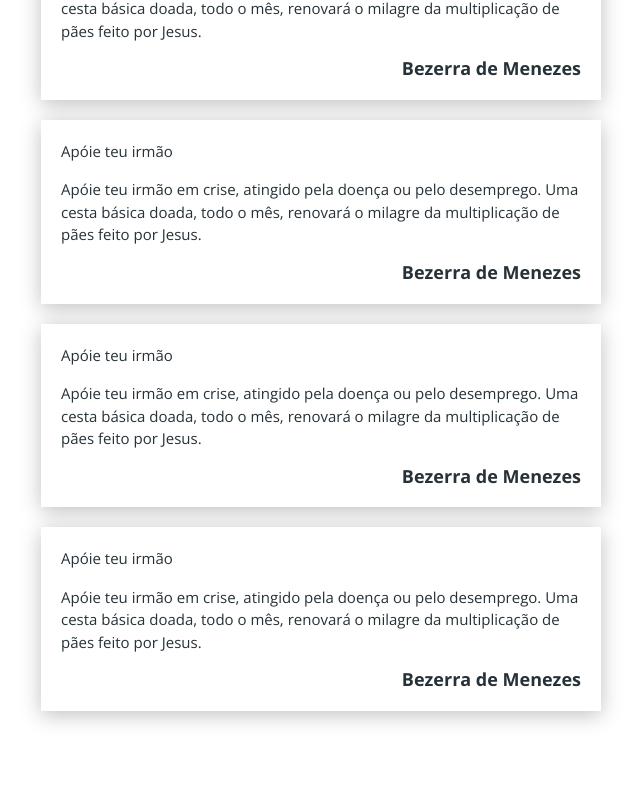
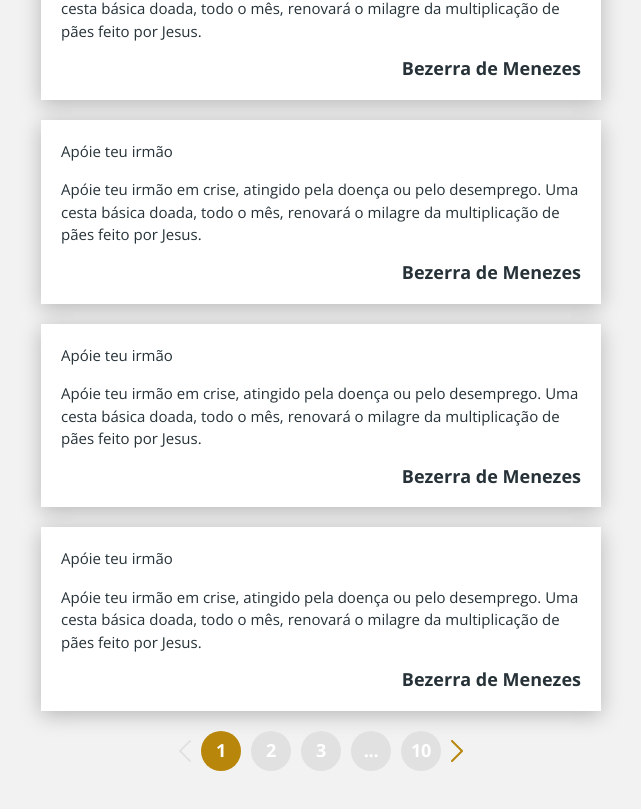
Before and after one commit to searadev/seara-frontend, a React (Create React App) app: page /message in a window 1280 px wide. Shown: the part 497-1306 px from the top of the page, without its empty margins (319-960 px from the left). Built offline with nearby package versions, Linux system fonts and the light colour scheme.

Commit message:
Pagination and Styles

```diff
--- a/src/assets/styles/custom.scss
+++ b/src/assets/styles/custom.scss
@@ -2,7 +2,7 @@
   'primary': #c7950d,
 );
 
-$body-bg: #FFF;
+$body-bg: #F2F2F2;
 $body-color: #263238;
 
 @import '~bootstrap/scss/bootstrap.scss';
--- /dev/null
+++ b/src/components/Pagination/index.tsx
@@ -0,0 +1,19 @@
+import { ReactComponent as ArrowIcon } from 'assets/images/arrow.svg';
+import './styles.css';
+
+const Pagination = () => {
+    return (
+        <div className="pagination-container">
+            <ArrowIcon className="arrow-previous arrow-inactive" />
+            <div className="pagination-item active">1</div>
+            <div className="pagination-item">2</div>
+            <div className="pagination-item">3</div>
+            <div className="pagination-item">...</div>
+            <div className="pagination-item">10</div>
+            <ArrowIcon className="arrow-next arrow-active" />
+        </div>
+
+    );
+}
+
+export default Pagination;
--- /dev/null
+++ b/src/components/Pagination/styles.css
@@ -0,0 +1,40 @@
+.pagination-container {
+    display: flex;
+    justify-content: center;
+    align-items: center;
+}
+
+.pagination-item {
+    width: 40px;
+    height: 40px;
+    border-radius: 50%;
+    background-color: #E1E1E1;
+    font-size: 18px;
+    font-weight: bold;
+    letter-spacing: -0.015em;
+    color: #FFF;
+    display: flex;
+    justify-content: center;
+    align-items: center;
+    margin-left: 10px;
+}
+
+.pagination-item.active {
+    background-color: #b8860b;
+}
+
+.arrow-previous {
+    transform: rotate(-180deg);
+}
+
+.arrow-next {
+    margin-left: 10px;
+}
+
+.arrow-inactive {
+    color: #E1E1E1;
+}
+
+.arrow-active {
+    color: #b8860b;
+}
--- a/src/pages/ClassesRoom/index.tsx
+++ b/src/pages/ClassesRoom/index.tsx
@@ -1,4 +1,5 @@
 import ClassCard from "components/ClassCard";
+import Pagination from "components/Pagination";
 import { Link } from "react-router-dom";
 import { ClassRoom } from "types/classroom";
 import './styles.css';
@@ -52,6 +53,9 @@
             </Link>
             </div>
           </div>
+          <div className="row">
+            <Pagination />
+          </div>
         </div>
     );
   };
--- a/src/pages/Lectures/index.tsx
+++ b/src/pages/Lectures/index.tsx
@@ -1,4 +1,5 @@
 import LectureCard from "components/LectureCard";
+import Pagination from "components/Pagination";
 import { Link } from "react-router-dom";
 import { Lecture } from "types/lecture";
 import './styles.css';
@@ -48,6 +49,9 @@
             </Link>
             </div>
           </div>
+          <div className="row">
+            <Pagination />
+          </div>
         </div>
     );
   };
--- a/src/pages/Messages/index.tsx
+++ b/src/pages/Messages/index.tsx
@@ -1,4 +1,5 @@
 import MessageCard from "components/MessageCard";
+import Pagination from "components/Pagination";
 import { Link } from "react-router-dom";
 import { Message } from "types/message";
 
@@ -50,6 +51,9 @@
               <MessageCard message={message}/>
             </Link>
           </div>
+          <div className="row">
+            <Pagination />
+          </div>
         </div>
     );
   };
--- a/src/pages/Psychographies/index.tsx
+++ b/src/pages/Psychographies/index.tsx
@@ -1,3 +1,4 @@
+import Pagination from "components/Pagination";
 import PsychographyCard from "components/PsychographyCard";
 import { Link } from "react-router-dom";
 import { Psychography } from "types/psychography";
@@ -47,6 +48,9 @@
               <PsychographyCard psychography={psychography}  />
             </Link>
           </div>
+          <div className="row">
+            <Pagination />
+          </div>
         </div>
     );
   };
```
